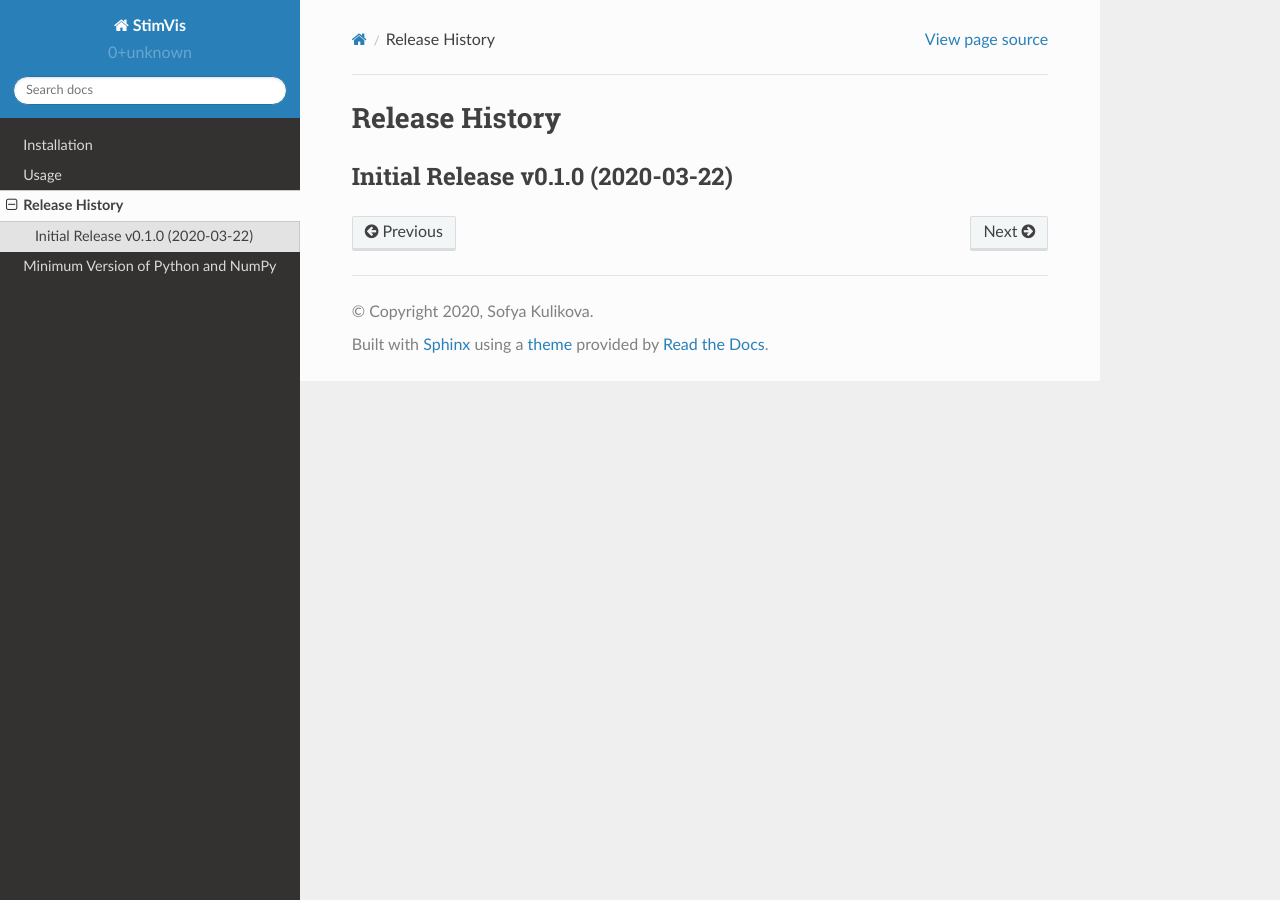
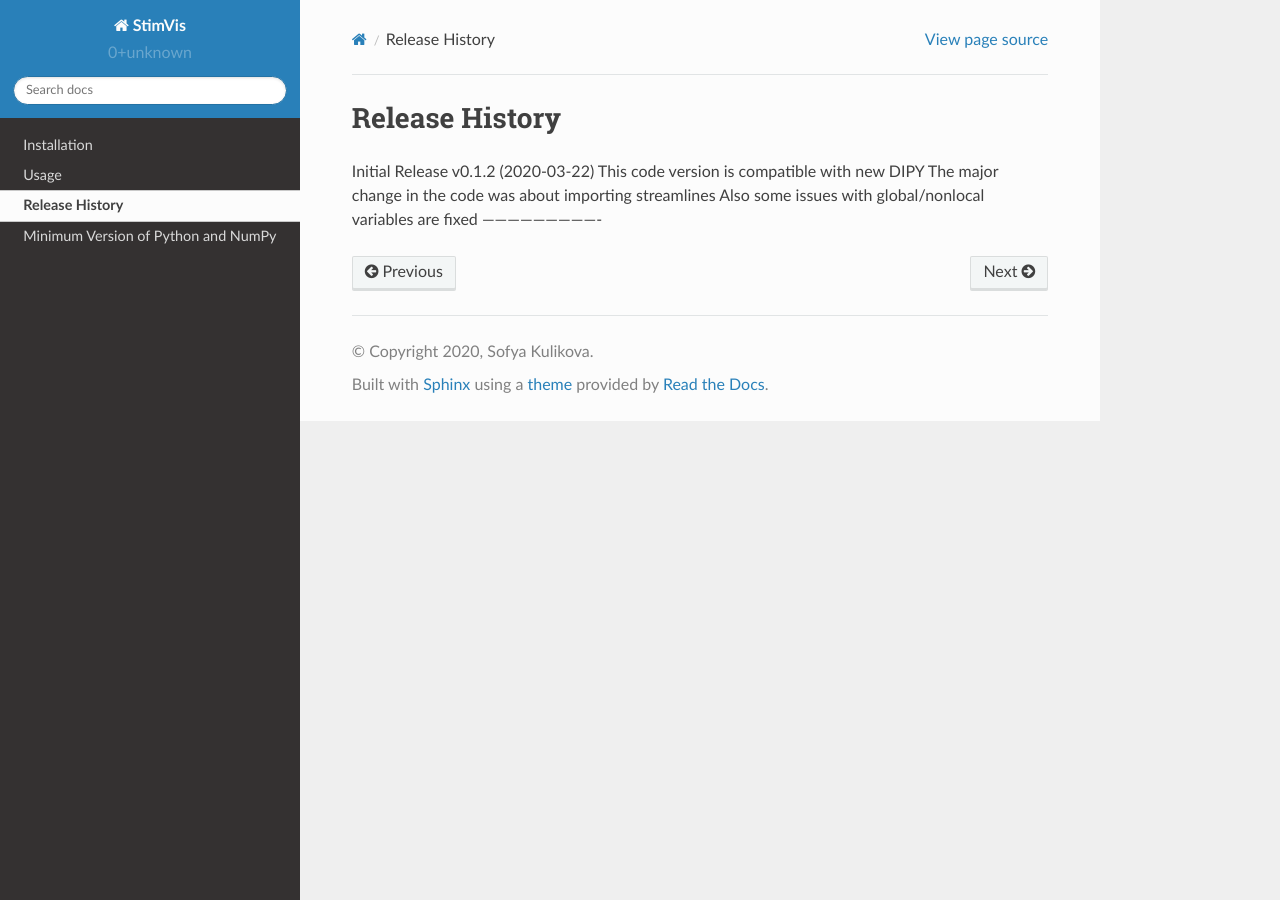
Before and after one commit to KulikovaSofya/StimVis_TMS, a Sphinx documentation site: the page built from docs/source/release-history.rst, in a window 1280 px wide. Built offline with Sphinx 7.4.7 and the Read the Docs theme 2.0.0, drawn with Linux system fonts in a browser that asks for light colours.

Commit message:
release histiry modified

```diff
--- a/docs/source/release-history.rst
+++ b/docs/source/release-history.rst
@@ -2,5 +2,8 @@
 Release History
 ===============
 
-Initial Release v0.1.0 (2020-03-22)
+Initial Release v0.1.2 (2020-03-22)
+This code version is compatible with new DIPY
+The major change in the code was about importing streamlines
+Also some issues with global/nonlocal variables are fixed
 ----------------------------
```
